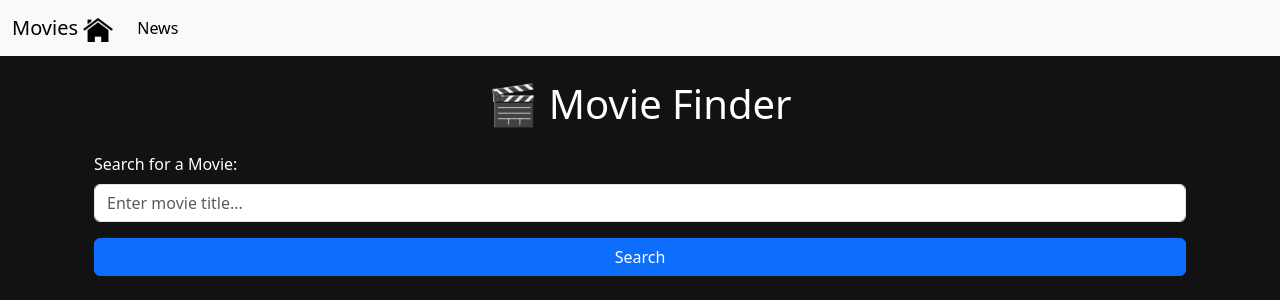
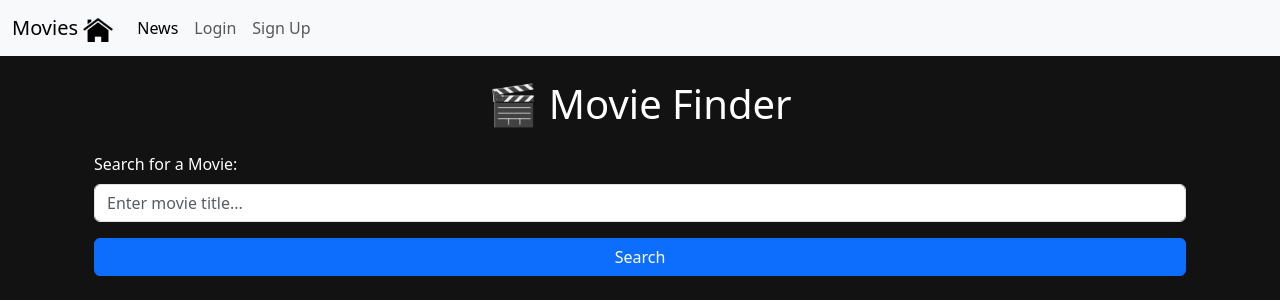
Before and after one commit to JDGOMEZ123/MOVIEREVIEWSPROJECT, a Django app: page / in a window 1280 px wide. Shown: the top 300 px of the page. Run offline with Django 5.2, Linux system fonts and the light colour scheme; data comes from the database, SQL or seed files in the repository.

Commit message:
Colocar nuevamente login y sign up como esta en el taller

```diff
--- a/moviereviews/templates/base.html
+++ b/moviereviews/templates/base.html
@@ -39,6 +39,11 @@
                     <li class="nav-item">
                         <a class="nav-link active" aria-current="page" href="{% url 'news'%}">News</a>
                     </li>
+                    <li class="nav-item">
+                        <a class="nav-link" href="#">Login</a>
+                    </li>
+                    <li class="nav-item">
+                        <a class="nav-link" href="#">Sign Up</a>
                 </ul>
             </div>
         </div>
```
